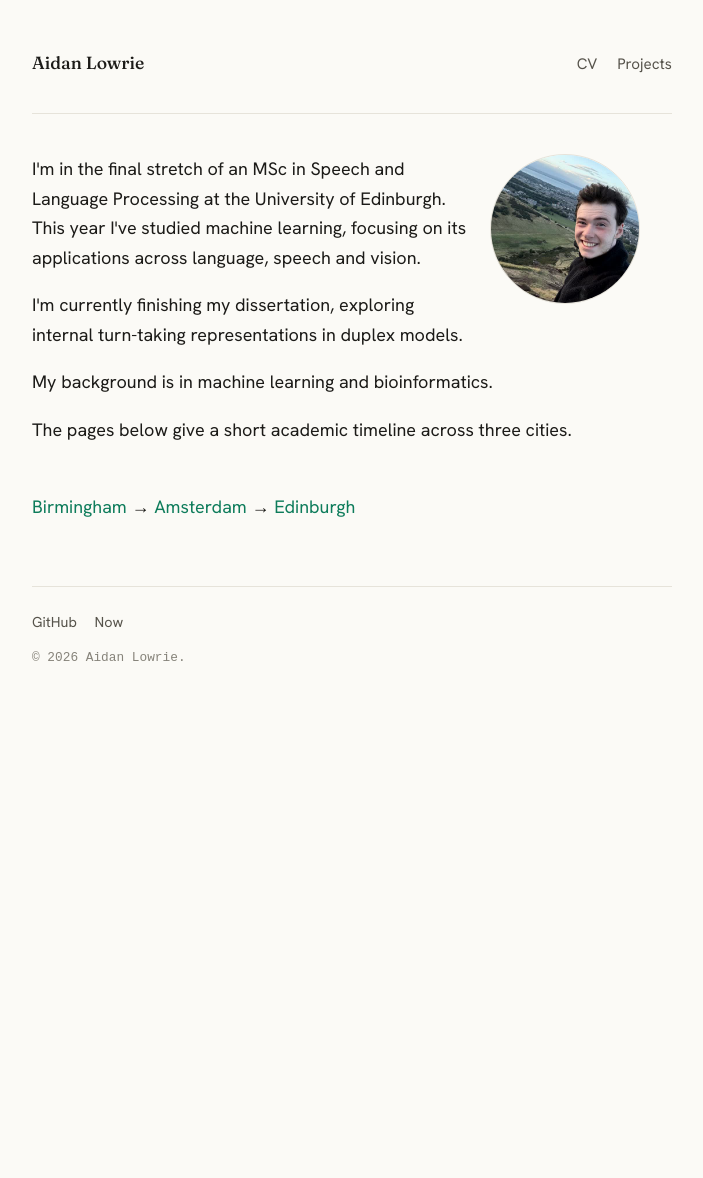
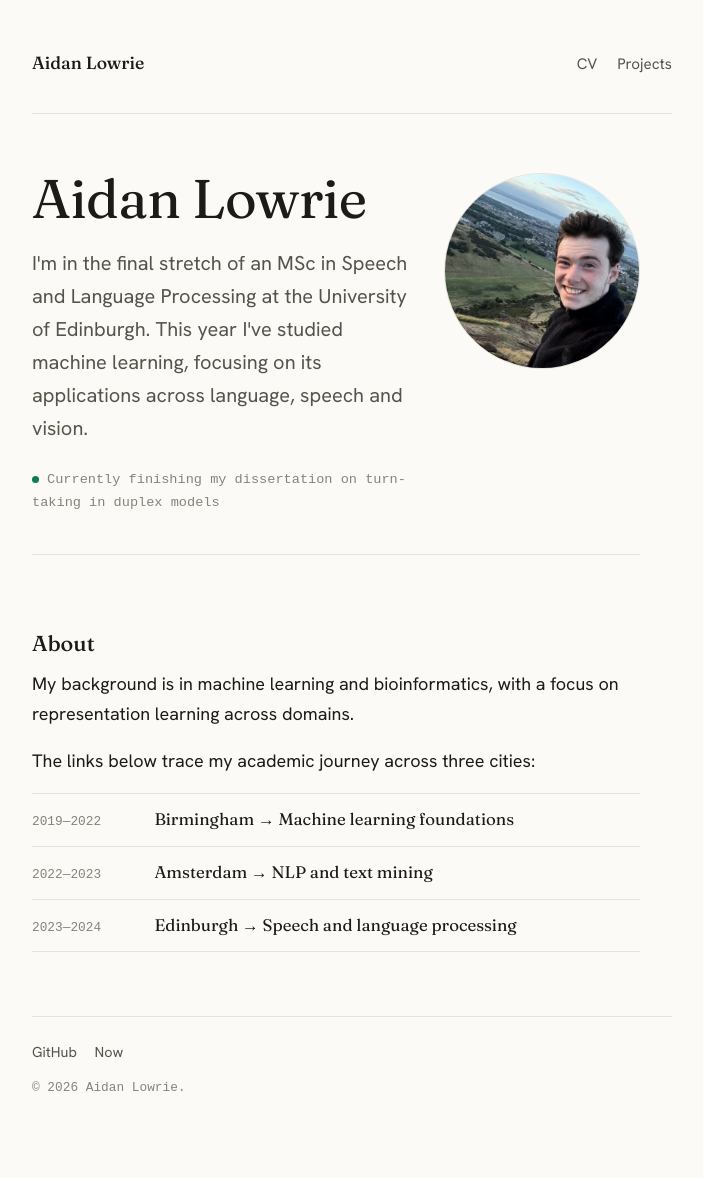
Before and after one commit to aidanlowrie/aidanlowrie.github.io, a Jekyll site: the page built from index.html, in a window 1280 px wide. Shown: the whole page, without its empty margins (288-991 px from the left). Built offline with Jekyll 4.4.1, drawn with Linux system fonts in a browser that asks for light colours; some web fonts are replaced; before the commit the page ends 900 px from its top, so only the background shows below that.

Commit message:
Redesign homepage with hero section and timeline
- Add prominent hero section with name and tagline
- Move portrait to dedicated hero-portrait container
- Add status indicator for current work
- Replace city navigation with visual timeline
- Better visual hierarchy and spacing

```diff
--- a/index.html
+++ b/index.html
@@ -2,12 +2,34 @@
 layout: home
 title: ""
 ---
-<section class="home-about reveal" style="padding-top: 0; border-top: none;">
-  <p><img src="{{ '/assets/img/portrait-arthurs-seat.jpg' | relative_url }}" alt="Portrait of Aidan Lowrie" width="150" height="150" style="float: right; margin: 0 0 1rem 1rem; border-radius: 50%; border: 1px solid var(--hairline);">I'm in the final stretch of an MSc in Speech and Language Processing at the University of Edinburgh. This year I've studied machine learning, focusing on its applications across language, speech and vision.</p>
-  <p>I'm currently finishing my dissertation, exploring internal turn-taking representations in duplex models.</p>
-  <p>My background is in machine learning and bioinformatics.</p>
-  <p>The pages below give a short academic timeline across three cities.</p>
-  <p class="city-nav">
-    <a href="{{ '/about/birmingham/' | relative_url }}">Birmingham</a> <span>→</span> <a href="{{ '/about/amsterdam/' | relative_url }}">Amsterdam</a> <span>→</span> <a href="{{ '/about/edinburgh/' | relative_url }}">Edinburgh</a>
-  </p>
+<div class="hero">
+  <div class="hero-intro">
+    <h1 class="hero-name">Aidan Lowrie</h1>
+    <p class="hero-tagline">I'm in the final stretch of an MSc in Speech and Language Processing at the University of Edinburgh. This year I've studied machine learning, focusing on its applications across language, speech and vision.</p>
+    <span class="status"><span class="dot"></span>Currently finishing my dissertation on turn-taking in duplex models</span>
+  </div>
+  <div class="hero-portrait">
+    <img src="{{ '/assets/img/portrait-arthurs-seat.jpg' | relative_url }}" alt="Portrait of Aidan Lowrie">
+  </div>
+</div>
+
+<section class="home-about">
+  <h2>About</h2>
+  <p>My background is in machine learning and bioinformatics, with a focus on representation learning across domains.</p>
+  <p>The links below trace my academic journey across three cities:</p>
+
+  <div class="mini-timeline">
+    <a href="{{ '/about/birmingham/' | relative_url }}" class="timeline-item">
+      <span class="t-year">2019—2022</span>
+      <span class="t-school">Birmingham → Machine learning foundations</span>
+    </a>
+    <a href="{{ '/about/amsterdam/' | relative_url }}" class="timeline-item">
+      <span class="t-year">2022—2023</span>
+      <span class="t-school">Amsterdam → NLP and text mining</span>
+    </a>
+    <a href="{{ '/about/edinburgh/' | relative_url }}" class="timeline-item">
+      <span class="t-year">2023—2024</span>
+      <span class="t-school">Edinburgh → Speech and language processing</span>
+    </a>
+  </div>
 </section>
```
